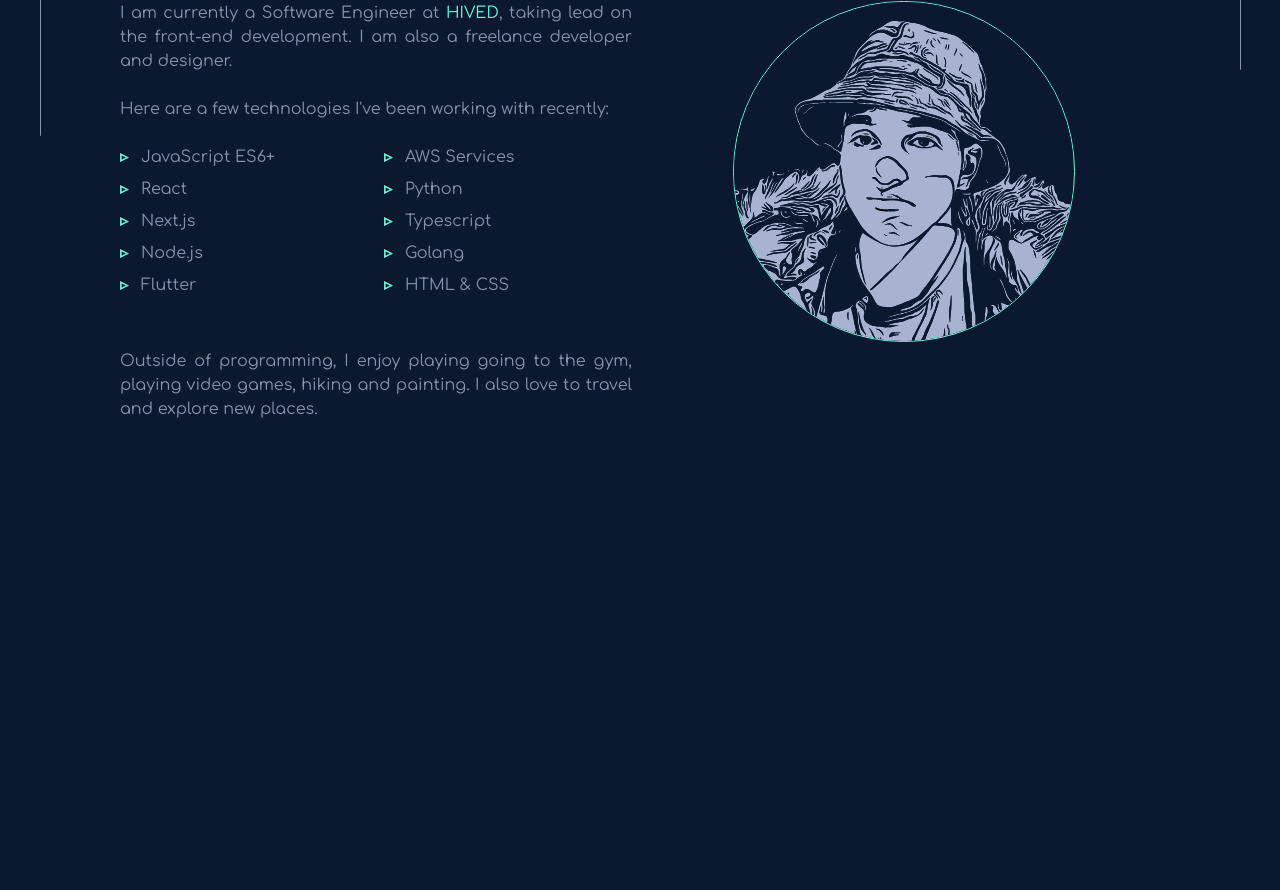
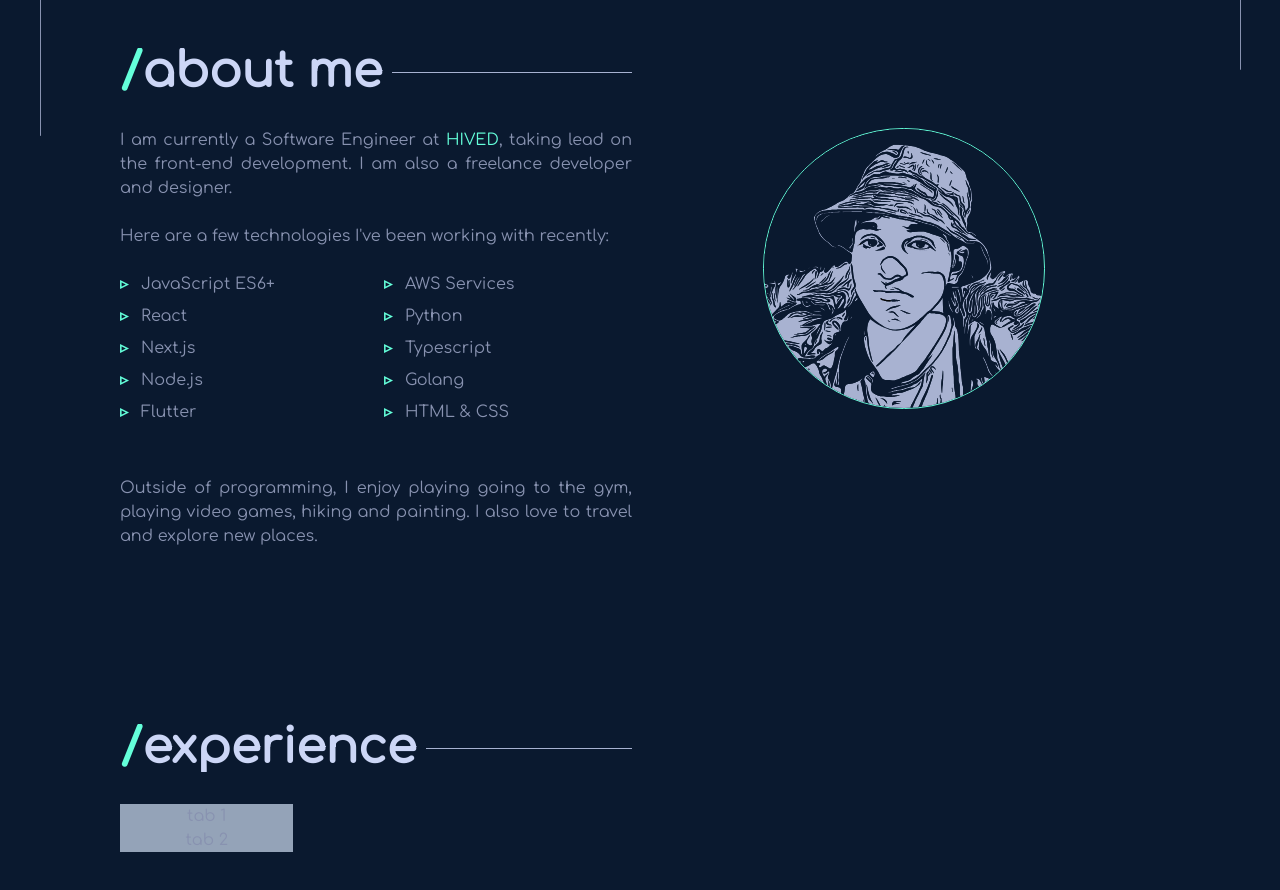
Before and after one commit to gowth6m/portfolio-v1, a Next.js app: page / in a window 1280 px wide. Shown: the part 880-1770 px from the top of the page. Before the commit the page ends 1600 px from the top, so only its background shows below. Built offline with nearby package versions, Linux system fonts and the light colour scheme; a web font is replaced by a local one.

Commit message:
Add experience section - WIP

```diff
--- a/src/app/page.tsx
+++ b/src/app/page.tsx
@@ -1,4 +1,5 @@
 import About from "@/components/about/about";
+import Experience from "@/components/experience/experience";
 import Hero from "@/components/hero/hero";
 
 export default function Home() {
@@ -6,6 +7,7 @@ export default function Home() {
     <main className="flex min-h-screen flex-col items-center justify-between px-4">
       <Hero />
       <About />
+      <Experience />
     </main>
   );
 }
--- a/src/components/about/about.tsx
+++ b/src/components/about/about.tsx
@@ -3,8 +3,8 @@ import Me from "../misc/me";
 
 export default function About() {
   return (
-    <div className="container flex flex-col min-h-[100vh]">
-      <div className="w-5/6 mx-auto">
+    <div id="aboutme" className="container flex flex-col min-h-fit">
+      <div className="w-5/6 mx-auto my-12 md:my-32">
         <div className="flex flex-col overflow-hidden text-sm md:text-base">
           {/* Row 1 */}
           <div className="flex flex-col md:flex-row gap-4">
@@ -18,7 +18,7 @@ export default function About() {
           <div className="flex flex-col md:flex-row gap-4 flex-1 overflow-hidden">
             <AboutText className="flex-1 overflow-hidden" />
             <div className="flex-1">
-              <Me className="object-contain w-4/6 h-auto mx-auto rounded-full border-[var(--green-bright)] border-solid border my-6 md:my-auto" />
+              <Me className="object-contain w-4/6 md:w-[55%] h-auto mx-auto rounded-full border-[var(--green-bright)] border-solid border my-6 md:my-auto" />
             </div>
           </div>
         </div>
--- /dev/null
+++ b/src/components/experience/experience.tsx
@@ -0,0 +1,34 @@
+import React from "react";
+
+export default function Experience() {
+  return (
+    <div id="experience" className="container flex flex-col min-h-[100vh]">
+      <div className="w-5/6 mx-auto mt-12">
+        <div className="flex flex-col overflow-hidden text-sm md:text-base">
+          {/* Row 1 */}
+          <div className="flex flex-col md:flex-row gap-4">
+            <h1 className="title text-left flex-1 overflow-hidden">
+              <span className="text-[var(--green-bright)]">/ </span>experience
+            </h1>
+            <div className="flex-1"></div>
+          </div>
+
+          {/* Row 2 - experience */}
+          <div>
+            {/* Tabs */}
+            <div className="flex flex-col flex-1 bg-slate-400 w-1/6">
+                <button>tab 1 <span className="bg-red"></span></button>
+                <button>tab 2</button>
+            </div>
+
+            {/* Display section */}
+
+            <div className="bg-slate-900 flex-auto">
+
+            </div>
+          </div>
+        </div>
+      </div>
+    </div>
+  );
+}
--- a/src/components/hero/hero.tsx
+++ b/src/components/hero/hero.tsx
@@ -5,7 +5,7 @@ import { faEnvelope } from "@fortawesome/free-solid-svg-icons";
 
 export default function Hero() {
   return (
-    <div className="container w-full h-[100vh] flex flex-col justify-center align-middle items-center">
+    <div id="home" className="container w-full h-[100vh] flex flex-col justify-center align-middle items-center">
       <div className="flex flex-col space-y-6 w-5/6 mx-auto">
         <span className="text-[var(--green-bright)] tracking-wider">
           Hi there
--- a/src/styles/globals.css
+++ b/src/styles/globals.css
@@ -47,6 +47,7 @@ html,
 body {
   max-width: 100vw;
   overflow-x: hidden;
+  scroll-behavior: smooth;
 }
 
 body {
@@ -92,22 +93,26 @@ body {
 
 .title {
   font-weight: 900;
-  color: var(--light-slate);
+  color: var(--lightest-slate);
   margin-bottom: 2rem;
+  display: flex;
+  position: relative;
+  flex-direction: row;
+  white-space: nowrap;
   @apply text-4xl md:text-5xl;
 }
 
 .title::after {
   content: '';
+  box-sizing: inherit;
   position: relative;
   display: block;
-  top: -1.5rem;
-  margin-left: 18rem;
+  top: 1.5rem;
+  margin-left: 10px;
   width: 20rem;
   height: 1px;
   background: var(--light-slate);
   z-index: -1;
-  @apply hidden md:block;
 }
 
 .about-tech-stack {
```
Also changed, not shown: src/components/nav/navBar.tsx (line endings or trailing spaces).
